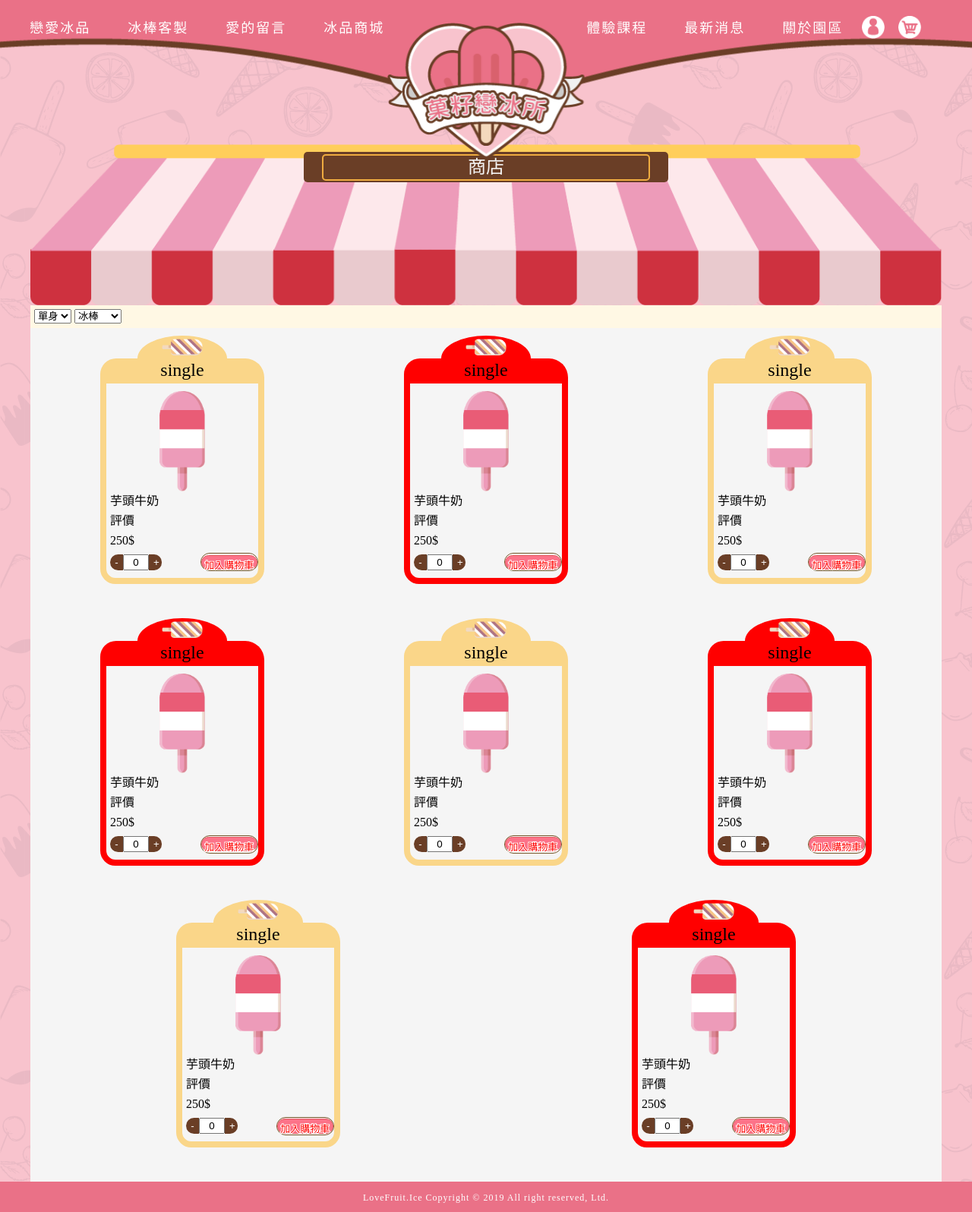
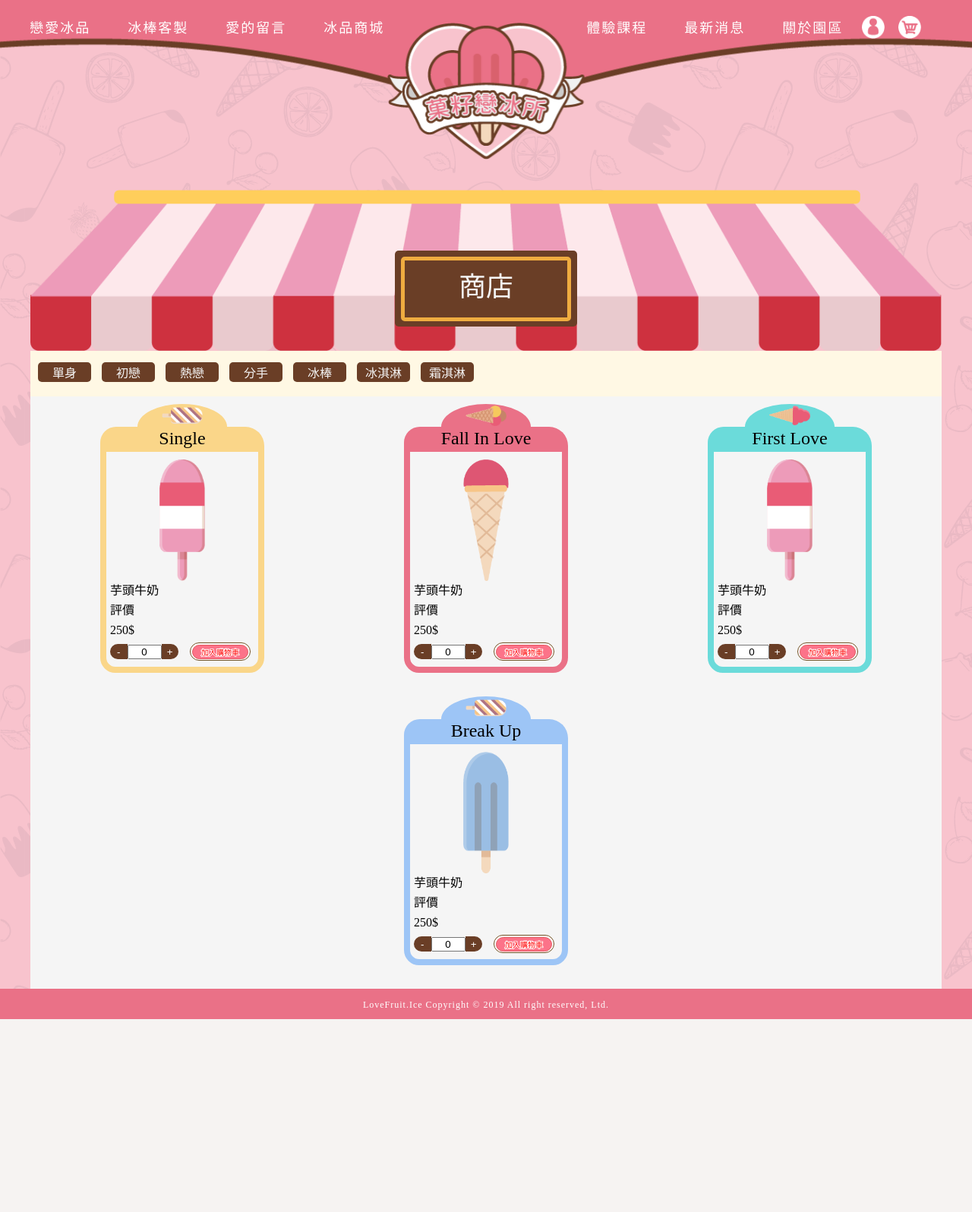
Before and after one commit to connectshark/Love-Fruit, a PHP site: page /newshop.html in a window 1280 px wide. Shown: the whole page at 76% size. After the commit the page ends 1342 px from the top, so only its background shows below. Run offline with PHP 8.4, Linux system fonts and the light colour scheme; style sheets or scripts are compiled from the project's sources; some web fonts are replaced.

Commit message:
一般商品完成

```diff
--- a/css/newshop.css
+++ b/css/newshop.css
@@ -51,6 +51,15 @@
           transform: translateY(50px);
 }
 
+@media all and (min-width: 992px) {
+  .page-shop .general-store .roof .title {
+    width: 20%;
+    height: 100px;
+    -webkit-transform: translateY(180px);
+            transform: translateY(180px);
+  }
+}
+
 .page-shop .general-store .roof .title > span {
   width: 90%;
   height: 35px;
@@ -64,12 +73,70 @@
   line-height: 30px;
 }
 
+@media all and (min-width: 992px) {
+  .page-shop .general-store .roof .title > span {
+    width: 93%;
+    height: 85px;
+    border: 5px solid #efac40;
+    font-size: 36px;
+    line-height: 70px;
+  }
+}
+
 .page-shop .general-store .select-bar {
   width: 100%;
   height: 30px;
   background-color: #FFF8E4;
   margin: auto;
   padding: 5px;
+}
+
+@media all and (min-width: 992px) {
+  .page-shop .general-store .select-bar {
+    height: 60px;
+  }
+}
+
+@media all and (max-width: 768px) {
+  .page-shop .general-store .select-bar > div > input {
+    display: none;
+  }
+  .page-shop .general-store .select-bar > div > input ~ input {
+    display: none;
+  }
+}
+
+@media all and (min-width: 992px) {
+  .page-shop .general-store .select-bar > div {
+    padding-top: 10px;
+  }
+  .page-shop .general-store .select-bar > div:nth-child(4) {
+    width: 100px;
+    background-color: red;
+  }
+  .page-shop .general-store .select-bar > div:nth-child(4):before {
+    display: inline-block;
+    content: "";
+    width: 2px;
+    height: 10px;
+    background-color: gray;
+  }
+  .page-shop .general-store .select-bar > select {
+    display: none;
+  }
+  .page-shop .general-store .select-bar > select ~ select {
+    display: none;
+  }
+  .page-shop .general-store .select-bar input {
+    font-size: 16px;
+    margin: 0px 5px;
+    width: 70px;
+    border: 0px;
+    border-radius: 5px;
+    color: whitesmoke;
+    background-color: #6A3E26;
+    cursor: pointer;
+  }
 }
 
 .page-shop .general-store .commodity {
@@ -93,6 +160,7 @@
   .page-shop .general-store .commodity .commodity-item {
     margin: 0px 5%;
     width: 18%;
+    height: 385px;
     padding-bottom: 45px;
   }
 }
@@ -148,6 +216,7 @@
 @media all and (min-width: 992px) {
   .page-shop .general-store .commodity .commodity-item .commodity-item-content img {
     width: 30%;
+    height: 50%;
   }
 }
 
@@ -169,10 +238,9 @@
     -ms-flex-pack: distribute;
         justify-content: space-around;
   }
-}
-
-.page-shop .general-store .commodity .commodity-item .commodity-item-content .shop-btn #myform {
-  width: 60%;
+  .page-shop .general-store .commodity .commodity-item .commodity-item-content .shop-btn .btn-numbox {
+    width: 50%;
+  }
 }
 
 .page-shop .general-store .commodity .commodity-item .commodity-item-content .shop-btn .btn-numbox {
@@ -190,6 +258,7 @@
 .page-shop .general-store .commodity .commodity-item .commodity-item-content .shop-btn .btn-numbox .qty {
   width: 50%;
   text-align: center;
+  padding: 0px;
 }
 
 .page-shop .general-store .commodity .commodity-item .commodity-item-content .shop-btn .btn-numbox .qtyminus {
@@ -197,32 +266,59 @@
   border-bottom-left-radius: 20px;
   border-top-left-radius: 20px;
   width: 25%;
-  height: 100%;
+  height: 20px;
   border: 0px;
   color: white;
   padding: 0px;
+  cursor: pointer;
 }
 
 .page-shop .general-store .commodity .commodity-item .commodity-item-content .shop-btn .btn-numbox .qtyplus {
+  padding: 0px;
   background-color: #6A3E26;
   border-bottom-right-radius: 10px;
   border-top-right-radius: 10px;
   width: 25%;
-  height: 100%;
+  height: 20px;
   border: 0px;
   color: white;
+  cursor: pointer;
 }
 
-.page-shop .general-store .commodity .commodity-item:nth-child(2n) .shap-ice-type {
-  background-color: red;
+.page-shop .general-store .commodity .red .shap-ice-type {
+  background-color: #EA7187;
 }
 
-.page-shop .general-store .commodity .commodity-item:nth-child(2n) .shap-love-stage {
-  background-color: red;
+.page-shop .general-store .commodity .red .shap-love-stage {
+  background-color: #EA7187;
 }
 
-.page-shop .general-store .commodity .commodity-item:nth-child(2n) .commodity-item-content {
-  border: 8px solid red;
+.page-shop .general-store .commodity .red .commodity-item-content {
+  border: 8px solid #EA7187;
+}
+
+.page-shop .general-store .commodity .blue .shap-ice-type {
+  background-color: #9DC5F6;
+}
+
+.page-shop .general-store .commodity .blue .shap-love-stage {
+  background-color: #9DC5F6;
+}
+
+.page-shop .general-store .commodity .blue .commodity-item-content {
+  border: 8px solid #9DC5F6;
+}
+
+.page-shop .general-store .commodity .green .shap-ice-type {
+  background-color: #6BDBDA;
+}
+
+.page-shop .general-store .commodity .green .shap-love-stage {
+  background-color: #6BDBDA;
+}
+
+.page-shop .general-store .commodity .green .commodity-item-content {
+  border: 8px solid #6BDBDA;
 }
 
 .shop-btn-out {
@@ -268,11 +364,11 @@
 
 .shop-btn-out .shop-btn-in {
   color: red;
-  font-size: 13px;
+  font-size: 10px;
   position: relative;
   z-index: 5;
   text-align: center;
-  line-height: 26px;
+  line-height: 20px;
 }
 
 .shop-btn-out .shop-btn-in:after {
@@ -285,4 +381,8 @@
   right: 0;
   -webkit-text-stroke: 2px white;
 }
+
+.shop-btn-out span {
+  line-height: 13px;
+}
 /*# sourceMappingURL=newshop.css.map */
--- a/newshop.html
+++ b/newshop.html
@@ -118,25 +118,34 @@
                 <img src="img/shop/roof.png" alt="">
             </div>
             <div class="select-bar">
-                <select name="love-stage">
+              <div>
+                <input type="button" value="單身">
+                <input type="button" value="初戀">
+                <input type="button" value="熱戀">
+                <input type="button" value="分手">
+                <input type="button" value="冰棒">
+                <input type="button" value="冰淇淋">
+                <input type="button" value="霜淇淋">
+              </div>
+              <select name="love-stage">
               　  <option value="Japan">單身</option>
               　  <option value="Korea">初戀</option>
               　  <option value="Europe ">熱戀</option>
               　  <option value="China ">分手</option>
-                </select>
-                <select name="ice-type">
+              </select>
+              <select name="ice-type">
                 　<option value="Japan">冰棒</option>
                 　<option value="Korea">冰淇淋</option>
                 　<option value="Europe ">霜淇淋</option>
-                </select>
+              </select>
             </div>
 
 
 
             <div class="commodity">
-              <div class="commodity-item  col-5 col-lg-4">
-                <div class="shap-ice-type"><img src="img/shop/popsicle.png" alt=""></div>
-                <div class="shap-love-stage">single</div>
+              <div class="commodity-item  col-5 col-lg-4 yellow">
+                <div class="shap-ice-type"><img src="img/shop/icetype-popsicle.png" alt=""></div>
+                <div class="shap-love-stage">Single</div>
                 <div class="commodity-item-content">
                   <div><img src="img/shop/popsicle-single.png" alt=""></div>
                   <p class="item-text">
@@ -159,9 +168,34 @@
                 </div>
               </div>
 
-              <div class="commodity-item  col-5 col-lg-4">
-                <div class="shap-ice-type"><img src="img/shop/popsicle.png" alt=""></div>
-                <div class="shap-love-stage">single</div>
+              <div class="commodity-item  col-5 col-lg-4 red">
+                <div class="shap-ice-type"><img src="img/shop/icetype-ball.png" alt=""></div>
+                <div class="shap-love-stage">Fall In Love</div>
+                <div class="commodity-item-content">
+                  <div><img src="img/shop/inlove/inlove-ball01.png" alt=""></div>
+                  <p class="item-text">
+                    <span>芋頭牛奶</span>
+                    <span>評價</span>
+                    <span>250$</span>
+                  </p>
+                  <div class="shop-btn">
+                      <div class="btn-numbox">
+                          <form id='myform' method='POST' action='#'>
+                              <input type='button' value='-' class='qtyminus' field='quantity'/>
+                              <input type='text' name='quantity' value='0' class='qty'/>
+                              <input type='button' value='+' class='qtyplus' field='quantity'/>
+                          </form>
+                      </div>
+                      <div class="shop-btn-out">
+                          <span class="shop-btn-in">加入購物車</span>
+                      </div>
+                  </div>
+                </div>
+              </div>
+
+              <div class="commodity-item  col-5 col-lg-4 green">
+                <div class="shap-ice-type"><img src="img/shop/icetype-mount.png" alt=""></div>
+                <div class="shap-love-stage">First Love</div>
                 <div class="commodity-item-content">
                   <div><img src="img/shop/popsicle-single.png" alt=""></div>
                   <p class="item-text">
@@ -184,11 +218,11 @@
                 </div>
               </div>
 
-              <div class="commodity-item  col-5 col-lg-4">
-                <div class="shap-ice-type"><img src="img/shop/popsicle.png" alt=""></div>
-                <div class="shap-love-stage">single</div>
+              <div class="commodity-item  col-5 col-lg-4 blue">
+                <div class="shap-ice-type"><img src="img/shop/icetype-popsicle.png" alt=""></div>
+                <div class="shap-love-stage">Break Up</div>
                 <div class="commodity-item-content">
-                  <div><img src="img/shop/popsicle-single.png" alt=""></div>
+                  <div><img src="img/shop/breakup-popsicle01.png" alt=""></div>
                   <p class="item-text">
                     <span>芋頭牛奶</span>
                     <span>評價</span>
@@ -209,129 +243,7 @@
                 </div>
               </div>
 
-              <div class="commodity-item  col-5 col-lg-4">
-                <div class="shap-ice-type"><img src="img/shop/popsicle.png" alt=""></div>
-                <div class="shap-love-stage">single</div>
-                <div class="commodity-item-content">
-                  <div><img src="img/shop/popsicle-single.png" alt=""></div>
-                  <p class="item-text">
-                    <span>芋頭牛奶</span>
-                    <span>評價</span>
-                    <span>250$</span>
-                  </p>
-                  <div class="shop-btn">
-                      <div class="btn-numbox">
-                          <form id='myform' method='POST' action='#'>
-                              <input type='button' value='-' class='qtyminus' field='quantity'/>
-                              <input type='text' name='quantity' value='0' class='qty'/>
-                              <input type='button' value='+' class='qtyplus' field='quantity'/>
-                          </form>
-                      </div>
-                      <div class="shop-btn-out">
-                          <span class="shop-btn-in">加入購物車</span>
-                      </div>
-                  </div>
-                </div>
-              </div>
-              <div class="commodity-item  col-5 col-lg-4">
-                <div class="shap-ice-type"><img src="img/shop/popsicle.png" alt=""></div>
-                <div class="shap-love-stage">single</div>
-                <div class="commodity-item-content">
-                  <div><img src="img/shop/popsicle-single.png" alt=""></div>
-                  <p class="item-text">
-                    <span>芋頭牛奶</span>
-                    <span>評價</span>
-                    <span>250$</span>
-                  </p>
-                  <div class="shop-btn">
-                      <div class="btn-numbox">
-                          <form id='myform' method='POST' action='#'>
-                              <input type='button' value='-' class='qtyminus' field='quantity'/>
-                              <input type='text' name='quantity' value='0' class='qty'/>
-                              <input type='button' value='+' class='qtyplus' field='quantity'/>
-                          </form>
-                      </div>
-                      <div class="shop-btn-out">
-                          <span class="shop-btn-in">加入購物車</span>
-                      </div>
-                  </div>
-                </div>
-              </div>
 
-              <div class="commodity-item  col-5 col-lg-4">
-                <div class="shap-ice-type"><img src="img/shop/popsicle.png" alt=""></div>
-                <div class="shap-love-stage">single</div>
-                <div class="commodity-item-content">
-                  <div><img src="img/shop/popsicle-single.png" alt=""></div>
-                  <p class="item-text">
-                    <span>芋頭牛奶</span>
-                    <span>評價</span>
-                    <span>250$</span>
-                  </p>
-                  <div class="shop-btn">
-                      <div class="btn-numbox">
-                          <form id='myform' method='POST' action='#'>
-                              <input type='button' value='-' class='qtyminus' field='quantity'/>
-                              <input type='text' name='quantity' value='0' class='qty'/>
-                              <input type='button' value='+' class='qtyplus' field='quantity'/>
-                          </form>
-                      </div>
-                      <div class="shop-btn-out">
-                          <span class="shop-btn-in">加入購物車</span>
-                      </div>
-                  </div>
-                </div>
-              </div>
-
-              <div class="commodity-item  col-5 col-lg-4">
-                <div class="shap-ice-type"><img src="img/shop/popsicle.png" alt=""></div>
-                <div class="shap-love-stage">single</div>
-                <div class="commodity-item-content">
-                  <div><img src="img/shop/popsicle-single.png" alt=""></div>
-                  <p class="item-text">
-                    <span>芋頭牛奶</span>
-                    <span>評價</span>
-                    <span>250$</span>
-                  </p>
-                  <div class="shop-btn">
-                      <div class="btn-numbox">
-                          <form id='myform' method='POST' action='#'>
-                              <input type='button' value='-' class='qtyminus' field='quantity'/>
-                              <input type='text' name='quantity' value='0' class='qty'/>
-                              <input type='button' value='+' class='qtyplus' field='quantity'/>
-                          </form>
-                      </div>
-                      <div class="shop-btn-out">
-                          <span class="shop-btn-in">加入購物車</span>
-                      </div>
-                  </div>
-                </div>
-              </div>
-
-              <div class="commodity-item  col-5 col-lg-4">
-                <div class="shap-ice-type"><img src="img/shop/popsicle.png" alt=""></div>
-                <div class="shap-love-stage">single</div>
-                <div class="commodity-item-content">
-                  <div><img src="img/shop/popsicle-single.png" alt=""></div>
-                  <p class="item-text">
-                    <span>芋頭牛奶</span>
-                    <span>評價</span>
-                    <span>250$</span>
-                  </p>
-                  <div class="shop-btn">
-                      <div class="btn-numbox">
-                          <form id='myform' method='POST' action='#'>
-                              <input type='button' value='-' class='qtyminus' field='quantity'/>
-                              <input type='text' name='quantity' value='0' class='qty'/>
-                              <input type='button' value='+' class='qtyplus' field='quantity'/>
-                          </form>
-                      </div>
-                      <div class="shop-btn-out">
-                          <span class="shop-btn-in">加入購物車</span>
-                      </div>
-                  </div>
-                </div>
-              </div>
             </div>
         </div>
     </section>
--- a/sass/newshop.scss
+++ b/sass/newshop.scss
@@ -36,6 +36,11 @@
                 display: flex;
                 justify-content:center;
                 transform: translateY(50px);
+                @include rwd(desktop){
+                    width: 20%;
+                    height: 100px;
+                    transform: translateY(180px);
+                }
                 >span{
                     width:90%;
                     height:35px;
@@ -47,6 +52,14 @@
                     text-align: center;
                     font-size: 24px;
                     line-height: 30px;
+                    @include rwd(desktop){
+                        width: 93%;
+                        height: 85px;
+                        border:5px solid#efac40;
+                        font-size: 36px;
+                        line-height: 70px;
+
+                    }
                 }
             }
         }
@@ -56,6 +69,57 @@
             background-color: #FFF8E4;
             margin: auto;
             padding: 5px;
+            @include rwd(desktop){
+                height: 60px;
+                // select{
+                //     display: inline-block;
+                // }
+            }
+            @include rwd(mobile){
+                >div{
+                    >input{
+                        display: none;
+                        ~input{
+                            display: none;
+                        }
+                    }
+                }
+
+            }
+            @include rwd(desktop){
+                >div{
+                    padding-top:10px;
+                    &:nth-child(4){
+                        width: 100px;
+                        background-color:red;
+                        &:before{
+                           display: inline-block;
+                           content: "";
+                           width: 2px;
+                           height: 10px;
+                           background-color: gray;
+                            }
+                        }
+                }
+                >select{
+                    display: none;
+                     ~select{
+                           display: none;
+                    }
+               }
+               input{
+                   font-size: 16px;
+                   margin: 0px 5px;
+                   width: 70px;
+                   border: 0px;
+                   border-radius: 5px;
+                   color: whitesmoke;
+                   background-color: #6A3E26;
+                   cursor: pointer;
+               }
+
+            }
+
         }
         .commodity{
             width: 100%;
@@ -69,6 +133,7 @@
                 @include rwd(desktop){
                     margin: 0px 5%;
                     width: 18%;
+                    height: 385px;
                     padding-bottom: 45px;
                 }
                 .shap-ice-type{
@@ -110,6 +175,7 @@
                         width: 40%;
                         @include rwd(desktop){
                             width: 30%;
+                            height: 50%;
                         }
                     }
                     .item-text{
@@ -127,10 +193,13 @@
                         @include rwd(desktop){
                             display: flex;
                             justify-content:space-around;
+                        .btn-numbox{
+                            width: 50%;
                         }
-                        #myform{
-                            width: 60%;
                         }
+                        // #myform{
+                        //     width: 100%;
+                        // }
                             .btn-numbox{
                             padding: 5px;
                             font-size: 0px;
@@ -142,26 +211,29 @@
                                 // display: inline-block;
                                 width: 50%;
                                 text-align: center;
-                                // padding: 0px;
+                                padding: 0px;
                             }
                             .qtyminus{
                                 background-color: #6A3E26;
                                 border-bottom-left-radius:20px;
                                 border-top-left-radius:20px;
                                 width: 25%;
-                                height:100%;
+                                height:20px;
                                 border:0px;
                                 color:white;
                                 padding: 0px;
+                                cursor: pointer;
                             }
                             .qtyplus{
+                                padding: 0px;
                                 background-color: #6A3E26;
                                 border-bottom-right-radius:10px;
                                 border-top-right-radius:10px;
                                 width: 25%;
-                                height:100%;
+                                height:20px;
                                 border:0px;
                                 color:white;
+                                cursor: pointer;
                             }
                         }
                     }
@@ -169,16 +241,50 @@
 
 
                 }
-                &:nth-child(2n){
+
+                // &:nth-child(2n){
+                //     .shap-ice-type{
+                //         background-color: red;
+                //     }
+                //     .shap-love-stage{
+                //         background-color: red;
+                //     }
+                //     .commodity-item-content{
+                //        border:8px solid red;
+                //     }
+                // }
+            }
+            .red{
                 .shap-ice-type{
-                        background-color: red;
+                background-color:#EA7187;
                 }
                 .shap-love-stage{
-                        background-color: red;
+                    background-color:#EA7187;
                 }
                 .commodity-item-content{
-                       border:8px solid red;
+                    border:8px solid#EA7187;
                 }
+            }
+            .blue{
+                .shap-ice-type{
+                background-color:#9DC5F6;
+                }
+                .shap-love-stage{
+                    background-color:#9DC5F6;
+                }
+                .commodity-item-content{
+                    border:8px solid#9DC5F6;
+                }
+            }
+            .green{
+                .shap-ice-type{
+                background-color:#6BDBDA;
+                }
+                .shap-love-stage{
+                    background-color:#6BDBDA;
+                }
+                .commodity-item-content{
+                    border:8px solid#6BDBDA;
                 }
             }
         }
@@ -191,9 +297,9 @@
 }
 
 .shop-btn-out{
-    @include btn-out(80px,shop-btn-in,red,13px,2px,white,加入購物車);
+    @include btn-out(80px,shop-btn-in,red,10px,2px,white,加入購物車);
     margin: auto;
     span{
-        //  line-height: 10px;
+         line-height: 13px;
             }
     }
```
Also changed, not shown: img/shop/1x/資產 12.png (added), img/shop/breakup-popsicle01.png (added), img/shop/icetype-ball.png (added), img/shop/icetype-mount.png (added), img/shop/icetype-popsicle.png (renamed from img/shop/popsicle.png), img/shop/inlove/inlove-ball01.png (added), img/shop/inlove/inlove-mount01.png (added), img/shop/popsicle-single02.png (added), 1 other file. Lines whose indentation alone changed are shown as unchanged.
